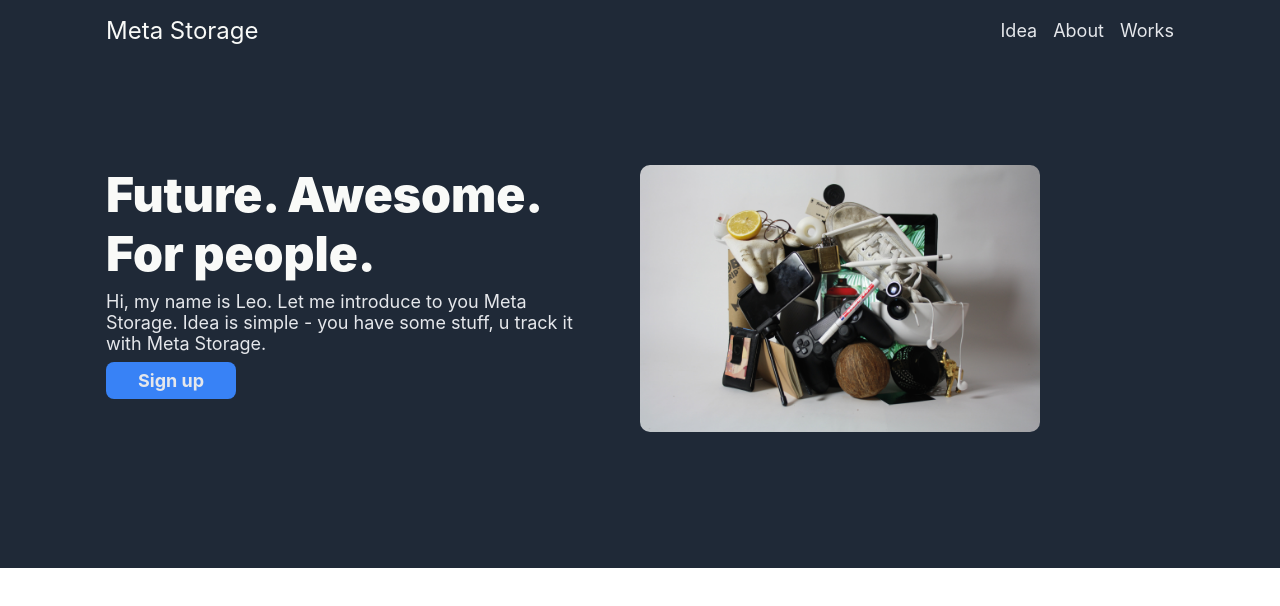
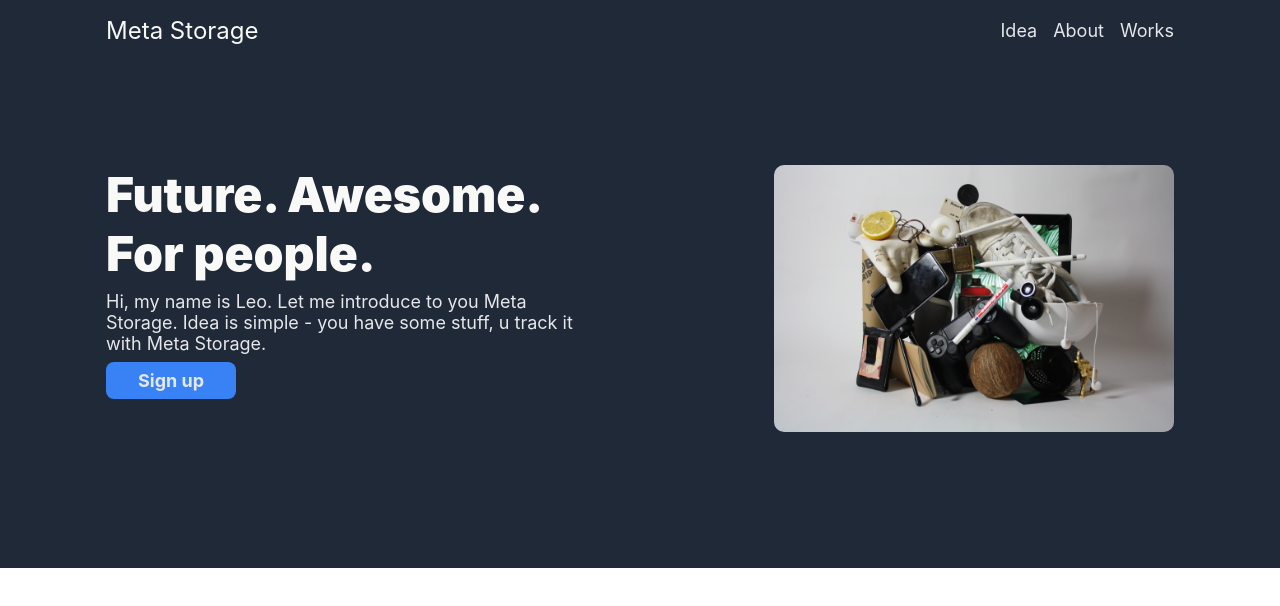
Before and after one commit to almalmalm/landing-page, a plain HTML site: page index.html in a window 1280 px wide. Drawn offline with Linux system fonts and the light colour scheme.

Commit message:
Update header styles

```diff
--- a/index.html
+++ b/index.html
@@ -27,7 +27,7 @@
                     <a class="button" href="#">Sign up</a>
                 </div>
                 <div class="image item">
-                    <img src="./img/luca-laurence-vhQ4BTH6mj4-unsplash.jpg" alt="The picture with some stuff.">
+                    <img src="./img/luca-laurence-vhQ4BTH6mj4-unsplash.jpg" alt="The picture of some stuff.">
                 </div>
             </div>
         </div>
--- a/style.css
+++ b/style.css
@@ -69,10 +69,12 @@ header .text {
     gap: 8px;
 }
 
+header .image.item {
+    display: flex;
+    justify-content: flex-end;
+}
+
 header img {
-    display: flex;
-    justify-content: center;
-    align-items: center;
     max-width: 400px;
     border-radius: 10px;
 }
```
